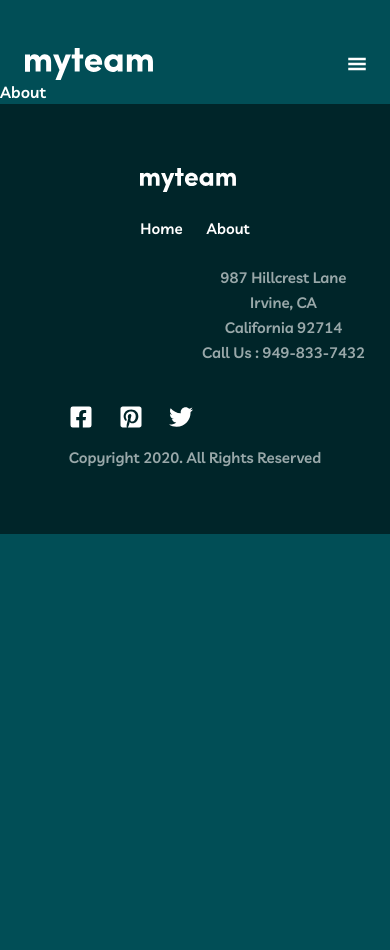
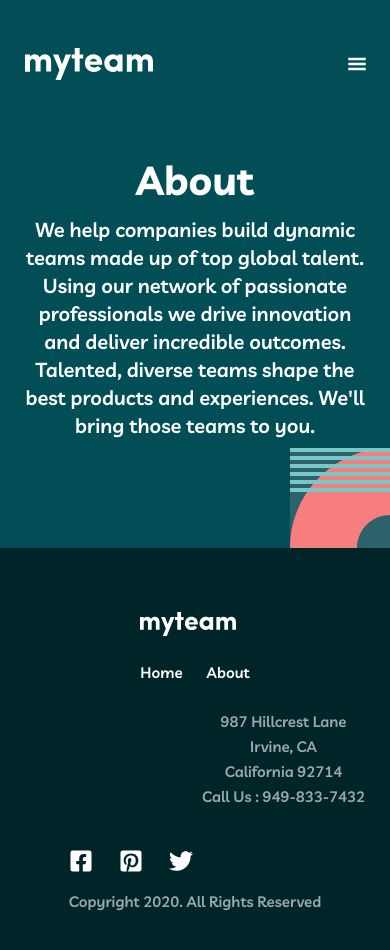
Before and after one commit to vanderms/my-team-multipage-website, a React (Vite) app: page /about in a window 390 px wide. Shown: the top 950 px of the page. Before the commit the page ends 892 px from the top, so only its background shows below. Built offline with nearby package versions, Linux system fonts and the light colour scheme.

Commit message:
feat: implement section about responsive design

```diff
--- /dev/null
+++ b/src/components/sections/about/about.tsx
@@ -0,0 +1,24 @@
+import { useId } from "react";
+
+export default function AboutSection() {
+  const title = useId();
+
+  return (
+    <section aria-labelledby={title} className="relative about-pattern overflow-hidden">
+      <div className="inner-container pt-20 pb-[6.75rem] md:py-[7rem] xl:py-[7.5rem]">
+        <header className="max-w-[28.75rem] mx-auto xl:max-w-none xl:grid xl:grid-cols-[21.875rem,1fr] gap-[1.875rem]">
+          <h1 id={title} className="title-lg text-center xl:text-left">
+            About
+          </h1>
+          <p className="mt-4 text-center text-xl xl:text-left xl:mt-0">
+            <span className="xl:block xl:w-[3.125rem] xl:h-1 xl:bg-secondary xl:mb-10"></span>
+            We help companies build dynamic teams made up of top global talent. Using our
+            network of passionate professionals we drive innovation and deliver incredible
+            outcomes. Talented, diverse teams shape the best products and experiences.
+            We&apos;ll bring those teams to you.
+          </p>
+        </header>
+      </div>
+    </section>
+  );
+}
--- a/src/index.css
+++ b/src/index.css
@@ -259,4 +259,20 @@
     height: 7.625rem;
     background-image: url(/patterns/bg-pattern-home-6-about-5.svg);
   }
+
+  .about-pattern::before {
+    @apply absolute block bg-no-repeat bg-contain bg-center;
+    content: '';
+    width: 12.5rem;
+    height: 12.5rem;
+    bottom: -6.25rem;
+    right: -6.25rem;
+    background-image: url(/patterns/bg-pattern-about-1-mobile-nav-1.svg);
+  }
+
+  @media screen(md){
+    .about-pattern::before{
+      bottom: 0;
+    }
+  }
 }
--- a/src/pages/about.tsx
+++ b/src/pages/about.tsx
@@ -1,3 +1,9 @@
+import AboutSection from "@/components/sections/about/about";
+
 export default function AboutPage() {
-  return <main>About</main>;
+  return (
+    <main>
+      <AboutSection />
+    </main>
+  );
 }
```
